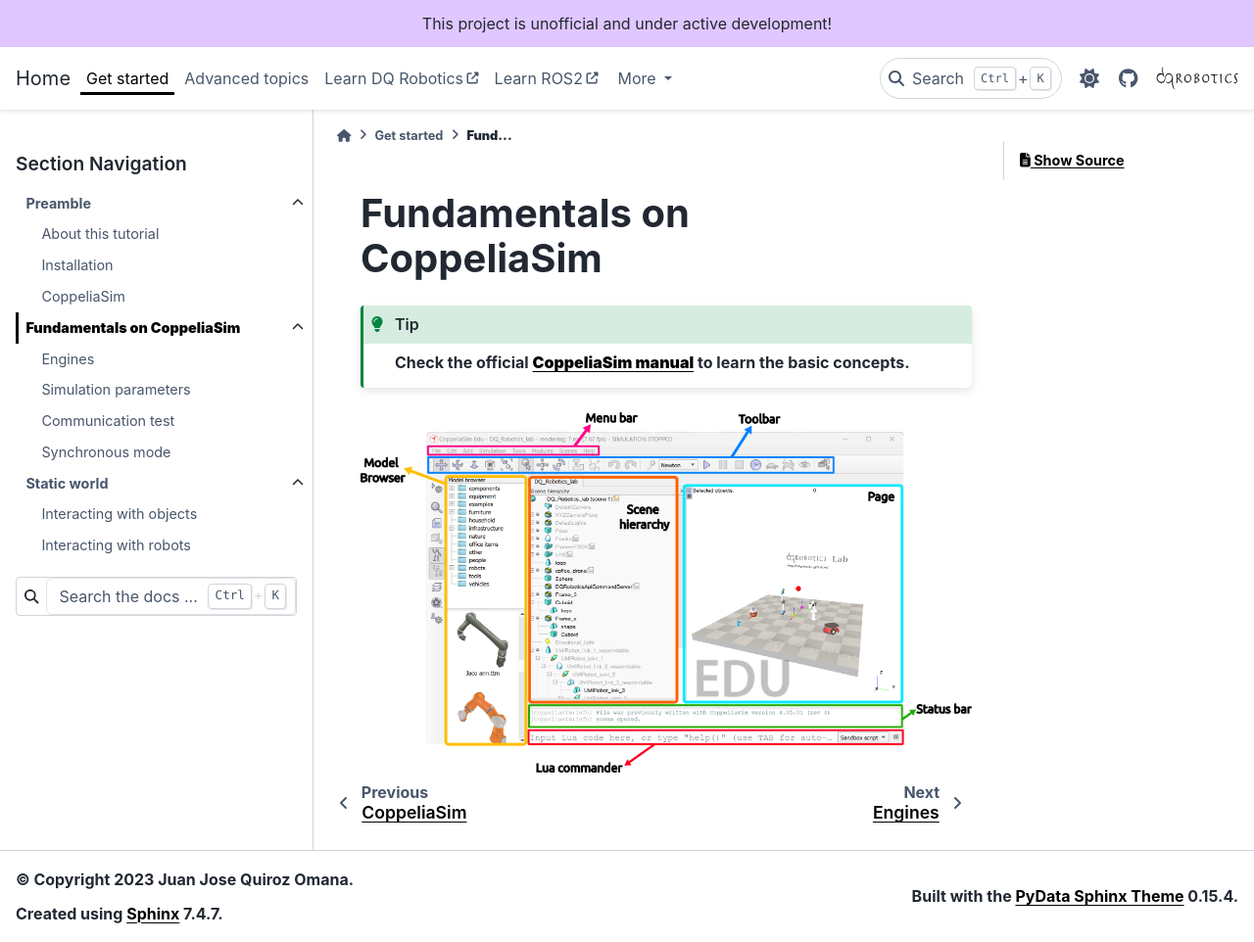
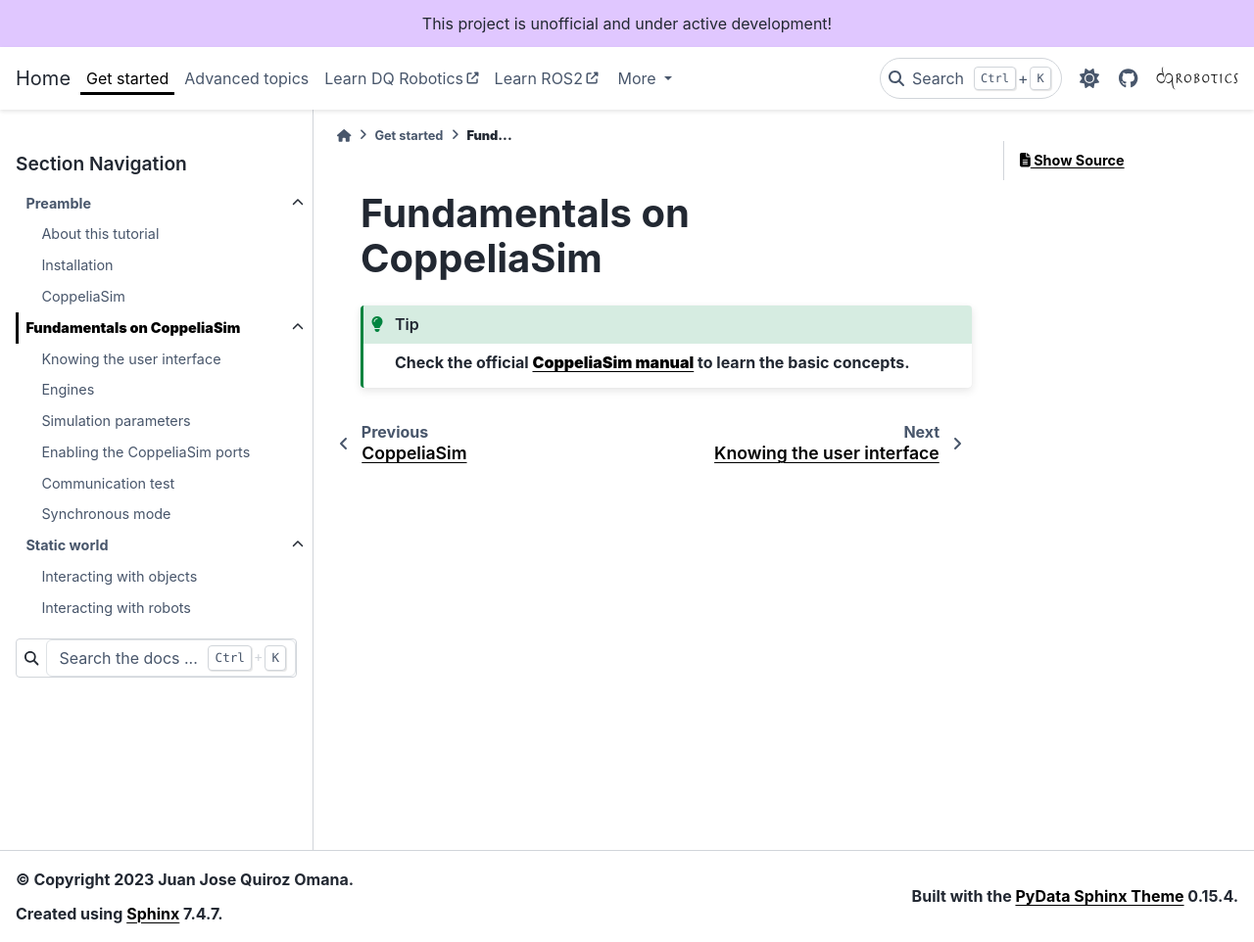
Before and after one commit to juanjqo/tutorial-dqrobotics-with-coppeliasim, a Sphinx documentation site: the page built from docs/get_started/coppeliasim_basics/index.rst, in a window 1280 px wide and 962 px high. Shown: the whole window at 98% size. Built offline with Sphinx 7.4.7 and the PyData theme 0.15.4, drawn with Linux system fonts in a browser that asks for light colours.

Commit message:
Fixed link

```diff
--- a/docs/get_started/coppeliasim_basics/index.rst
+++ b/docs/get_started/coppeliasim_basics/index.rst
@@ -1,7 +1,7 @@
 **Fundamentals on CoppeliaSim**
 *******************************
 
-.. _CoppeliaSim: https://ros2-tutorial.readthedocs.io/en/latest/preamble/python/installing_python.html#isolate-your-environment-with-a-venv
+.. _CoppeliaSim: https://www.coppeliarobotics.com/helpFiles/
 .. |CoppeliaSim| replace:: **CoppeliaSim manual**
 
 
@@ -10,15 +10,12 @@
    the basic concepts.
 
 
-
-.. image:: /_static/basics/GUI_edited.png
-    :align: center
-
-
 .. toctree::
    :hidden:
 
+   interface
    engines
    simulation_parameters
+   ports
    communication
    synchronous
--- /dev/null
+++ b/docs/get_started/coppeliasim_basics/interface.rst
@@ -0,0 +1,8 @@
+Knowing the user interface
+**************************
+
+
+
+
+.. image:: /_static/basics/GUI_edited.png
+    :align: center
--- /dev/null
+++ b/docs/get_started/coppeliasim_basics/ports.rst
@@ -0,0 +1,2 @@
+Enabling the CoppeliaSim ports
+******************************
```
